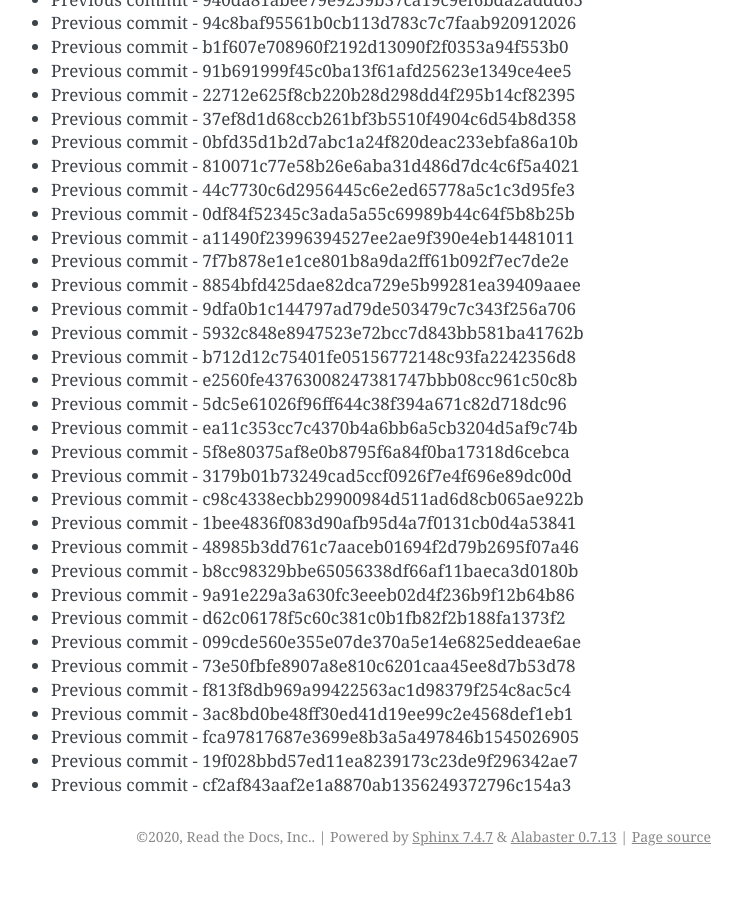
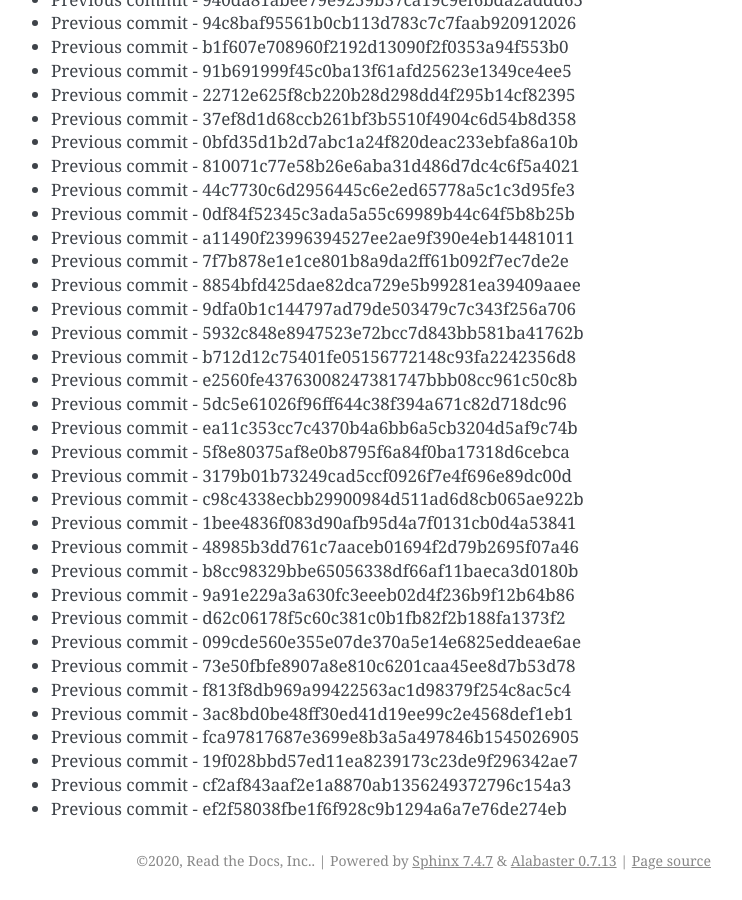
Before and after one commit to readthedocs/rtd-git-stresstest, a Sphinx documentation site: the page built from docs/updates.rst, in a window 1280 px wide and 900 px high, scrolled down 82065 px. Shown: the whole window, without its empty margins (399-1141 px from the left). Built offline with Sphinx 7.4.7, drawn with Linux system fonts in a browser that asks for light colours; before the commit the page ends 82941 px from its top, so only the background shows below that.

Commit message:
Generating commit from previous: ef2f58038fbe1f6f928c9b1294a6a7e76de274eb

```diff
--- a/docs/updates.rst
+++ b/docs/updates.rst
@@ -3480,3 +3480,4 @@ It can be tested for any performance characteristics.
 * Previous commit - fca97817687e3699e8b3a5a497846b1545026905
 * Previous commit - 19f028bbd57ed11ea8239173c23de9f296342ae7
 * Previous commit - cf2af843aaf2e1a8870ab1356249372796c154a3
+* Previous commit - ef2f58038fbe1f6f928c9b1294a6a7e76de274eb
```
